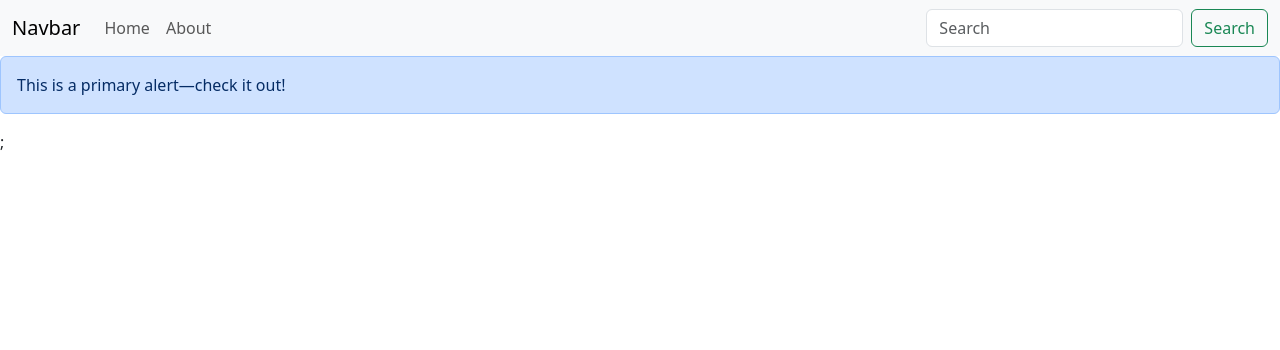
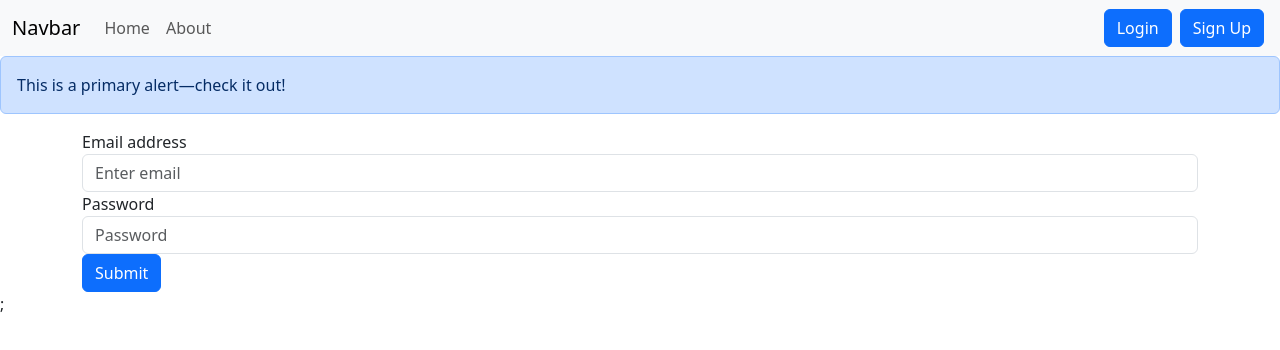
Before and after one commit to youcanalsocode/inotebook, a React (Create React App) app: page /Login in a window 1280 px wide. Shown: the top 350 px of the page. Built offline with nearby package versions, Linux system fonts and the light colour scheme.

Commit message:
Setting up login component

```diff
--- a/package.json
+++ b/package.json
@@ -10,8 +10,8 @@
     "jquery": "^3.6.0",
     "react": "^18.3.1",
     "react-dom": "^18.3.1",
-    "react-router": "^6.22.3",
-    "react-router-dom": "^6.22.3",
+    "react-router": "^6.23.1",
+    "react-router-dom": "^6.23.1",
     "react-scripts": "5.0.1",
     "web-vitals": "^2.1.4"
   },
--- a/src/App.js
+++ b/src/App.js
@@ -6,6 +6,8 @@
 import Aleart from "./components/Aleart";
 import { BrowserRouter as Router, Route, Routes } from "react-router-dom";
 import Notestate from "./context/Notestate";
+import Signup from "./components/Signup";
+import Login from "./components/Login";
 
 function App() {
   return (
@@ -21,6 +23,12 @@
             <Routes>
               <Route exact path="/About" element={<About />} />
             </Routes>
+            <Routes>
+              <Route exact path="/Login" element={<Login />} />
+            </Routes>
+            <Routes>
+              <Route exact path="/Signup" element={<Signup />} />
+            </Routes>
           </div>
         </Router>
       </Notestate>
--- /dev/null
+++ b/src/components/Login.js
@@ -0,0 +1,77 @@
+import React, { useState } from "react";
+
+import { useNavigate } from "react-router-dom"; // in react don version 6 there are many things replaced so instead of useHistory one should use useNavigate
+
+// import Aleart from "./Aleart";
+
+export default function Login() {
+  let host = "http://localhost:5000";
+  const [credentials, setcredentials] = useState({ email: "", password: "" });
+  let history = useNavigate();
+  const handlesubmit = async (e) => {
+    console.log(credentials.email);
+    console.log(credentials.password);
+
+    e.preventDefault();
+    const response = await fetch(`${host}/api/auth/login`, {
+      method: "POST",
+
+      headers: {
+        "Content-Type": "application/json",
+      },
+
+      body: JSON.stringify({
+        email: credentials.email,
+        password: credentials.password,
+      }),
+    });
+    const jsonres = await response.json();
+    alert(jsonres);
+    if (jsonres.success) {
+      alert("Login successful!");
+      localStorage.setItem("token", jsonres.authtoken);
+      //history.push("/"); older version
+      history("/");
+    } else {
+      alert("not god!");
+    }
+    console.log(jsonres);
+  };
+  const onchange = (e) => {
+    setcredentials({ ...credentials, [e.target.name]: e.target.value });
+  };
+
+  return (
+    <div>
+      <form onSubmit={handlesubmit}>
+        <div className="form-group">
+          <label htmlFor="exampleInputEmail1">Email address</label>
+          <input
+            type="email"
+            className="form-control"
+            id="exampleInputEmail1"
+            aria-describedby="emailHelp"
+            placeholder="Enter email"
+            name="email"
+            onChange={onchange}
+          />
+        </div>
+        <div className="form-group">
+          <label htmlFor="exampleInputPassword1">Password</label>
+          <input
+            type="password"
+            className="form-control"
+            id="exampleInputPassword1"
+            placeholder="Password"
+            name="password"
+            onChange={onchange}
+          />
+        </div>
+
+        <button type="submit" className="btn btn-primary">
+          Submit
+        </button>
+      </form>
+    </div>
+  );
+}
--- a/src/components/Navbar.js
+++ b/src/components/Navbar.js
@@ -49,17 +49,12 @@
                 </Link>
               </li>
             </ul>
-            <form className="d-flex" role="search">
-              <input
-                className="form-control me-2"
-                type="search"
-                placeholder="Search"
-                aria-label="Search"
-              />
-              <button className="btn btn-outline-success" type="submit">
-                Search
-              </button>
-            </form>
+            <Link class="btn btn-primary mx-1" to="/Login" role="button">
+              Login
+            </Link>
+            <Link class="btn btn-primary mx-1" to="/Signup" role="button">
+              Sign Up
+            </Link>
           </div>
         </div>
       </nav>
--- /dev/null
+++ b/src/components/Signup.js
@@ -0,0 +1,5 @@
+import React from "react";
+
+export default function Signup() {
+  return <div>i am signup</div>;
+}
```
Also changed, not shown: 2 other files (tests, documents, lock files or other folders).
